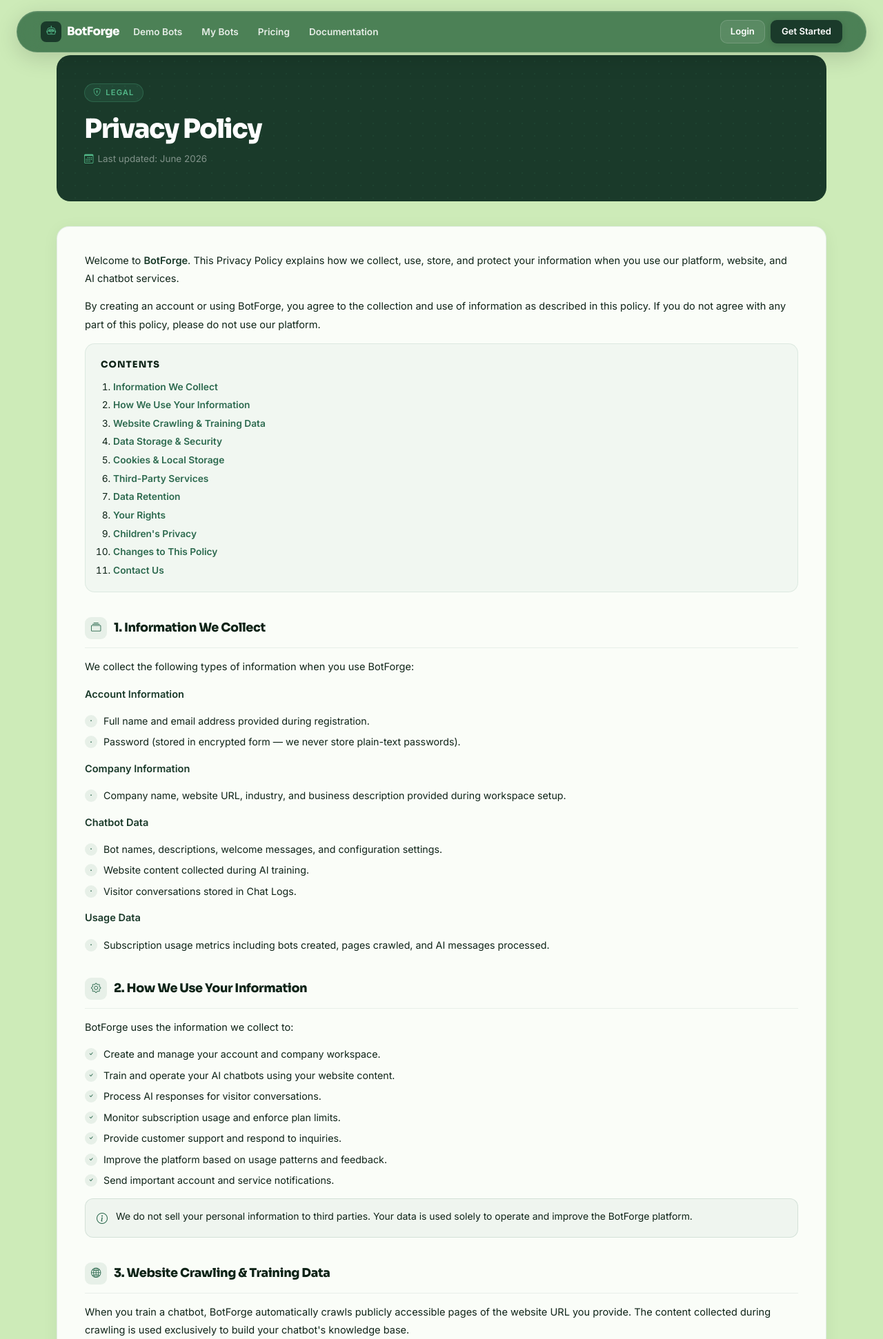
After one commit to Ashutosh010sharma/botforge, a Django app: page /privacy-policy in a window 1280 px wide. The commit adds this page. Shown: the top 1942 px of the page at 69% size. Run offline with Django 5.2, Linux system fonts and the light colour scheme; some libraries are stand-ins or nearby versions.

Commit message:
added privacy policies

```diff
--- /dev/null
+++ b/botforge/core/templates/core/privacy_policy.html
@@ -0,0 +1,546 @@
+{% extends 'base.html' %}
+
+{% block title %}
+Privacy Policy | BotForge
+{% endblock %}
+
+{% block internal_css %}
+<style>
+    /* ── Page layout ─────────────────────────────────────────── */
+    .privacy-page {
+        max-width: 820px;
+        margin: 0 auto;
+        padding: 48px 16px 80px;
+    }
+
+    /* ── Header ──────────────────────────────────────────────── */
+    .privacy-hero {
+        background: var(--forest);
+        border-radius: 20px;
+        padding: 40px 40px 36px;
+        margin-bottom: 36px;
+        position: relative;
+        overflow: hidden;
+    }
+    .privacy-hero::before {
+        content: '';
+        position: absolute;
+        inset: 0;
+        background-image: radial-gradient(rgba(82,183,136,0.07) 1px, transparent 1px);
+        background-size: 18px 18px;
+        pointer-events: none;
+    }
+    .privacy-hero > * { position: relative; z-index: 1; }
+
+    .privacy-eyebrow {
+        display: inline-flex;
+        align-items: center;
+        gap: 6px;
+        font-size: 0.7rem;
+        font-weight: 700;
+        letter-spacing: 0.1em;
+        text-transform: uppercase;
+        color: var(--mint);
+        background: rgba(82,183,136,0.12);
+        border: 1px solid rgba(82,183,136,0.25);
+        border-radius: 100px;
+        padding: 4px 12px;
+        margin-bottom: 16px;
+    }
+    .privacy-title {
+        font-family: 'Sora', sans-serif;
+        font-size: clamp(1.8rem, 3.5vw, 2.4rem);
+        font-weight: 800;
+        letter-spacing: -0.04em;
+        color: #fff;
+        margin-bottom: 10px;
+    }
+    .privacy-meta {
+        font-size: 0.84rem;
+        color: rgba(255,255,255,0.45);
+        display: flex;
+        align-items: center;
+        gap: 6px;
+    }
+    .privacy-meta i { color: var(--mint); }
+
+    /* ── Card shell ──────────────────────────────────────────── */
+    .privacy-card {
+        background: rgba(255,255,255,0.90);
+        border: 1px solid rgba(45,106,79,0.12);
+        border-radius: 18px;
+        padding: 36px 40px;
+        box-shadow: 0 4px 24px rgba(15,36,24,0.05);
+        margin-bottom: 20px;
+    }
+    @media (max-width: 575px) {
+        .privacy-hero { padding: 28px 22px; }
+        .privacy-card { padding: 24px 20px; }
+    }
+
+    /* ── TOC ─────────────────────────────────────────────────── */
+    .privacy-toc {
+        background: rgba(45,106,79,0.04);
+        border: 1px solid rgba(45,106,79,0.1);
+        border-radius: 14px;
+        padding: 20px 22px;
+        margin-bottom: 36px;
+    }
+    .privacy-toc-title {
+        font-family: 'Sora', sans-serif;
+        font-size: 0.82rem;
+        font-weight: 800;
+        text-transform: uppercase;
+        letter-spacing: 0.08em;
+        color: var(--muted);
+        margin-bottom: 12px;
+    }
+    .privacy-toc ol {
+        margin: 0;
+        padding-left: 18px;
+        display: flex;
+        flex-direction: column;
+        gap: 6px;
+    }
+    .privacy-toc ol li {
+        font-size: 0.86rem;
+        color: var(--muted);
+    }
+    .privacy-toc ol li a {
+        color: var(--emerald);
+        font-weight: 600;
+        text-decoration: none;
+        transition: color 0.15s;
+    }
+    .privacy-toc ol li a:hover { color: var(--forest); text-decoration: underline; }
+
+    /* ── Section headings ────────────────────────────────────── */
+    .privacy-section {
+        margin-bottom: 36px;
+    }
+    .privacy-section:last-child { margin-bottom: 0; }
+
+    .privacy-section-title {
+        display: flex;
+        align-items: center;
+        gap: 10px;
+        font-family: 'Sora', sans-serif;
+        font-size: 1.1rem;
+        font-weight: 800;
+        color: var(--text);
+        letter-spacing: -0.02em;
+        margin-bottom: 14px;
+        padding-bottom: 12px;
+        border-bottom: 1px solid rgba(45,106,79,0.09);
+    }
+    .privacy-section-icon {
+        width: 32px; height: 32px;
+        border-radius: 9px;
+        background: rgba(45,106,79,0.09);
+        color: var(--emerald);
+        display: flex; align-items: center; justify-content: center;
+        font-size: 0.9rem;
+        flex-shrink: 0;
+    }
+
+    /* ── Body text ───────────────────────────────────────────── */
+    .privacy-text {
+        font-size: 0.91rem;
+        line-height: 1.8;
+        color: var(--text);
+        margin: 0 0 14px;
+    }
+    .privacy-text:last-child { margin-bottom: 0; }
+    .privacy-text strong { color: var(--forest); font-weight: 700; }
+
+    /* ── List ────────────────────────────────────────────────── */
+    .privacy-list {
+        list-style: none;
+        margin: 10px 0 14px;
+        padding: 0;
+        display: flex;
+        flex-direction: column;
+        gap: 7px;
+    }
+    .privacy-list li {
+        display: flex;
+        align-items: flex-start;
+        gap: 9px;
+        font-size: 0.89rem;
+        line-height: 1.65;
+        color: var(--text);
+    }
+    .privacy-list .li-dot {
+        width: 18px; height: 18px;
+        border-radius: 50%;
+        background: rgba(45,106,79,0.09);
+        color: var(--emerald);
+        display: flex; align-items: center; justify-content: center;
+        font-size: 0.6rem;
+        flex-shrink: 0;
+        margin-top: 3px;
+    }
+
+    /* ── Callout ─────────────────────────────────────────────── */
+    .privacy-callout {
+        display: flex;
+        gap: 12px;
+        background: rgba(45,106,79,0.05);
+        border: 1px solid rgba(45,106,79,0.14);
+        border-radius: 12px;
+        padding: 14px 16px;
+        margin: 14px 0;
+        font-size: 0.87rem;
+        line-height: 1.65;
+        color: var(--text);
+    }
+    .privacy-callout i {
+        color: var(--emerald);
+        font-size: 1rem;
+        flex-shrink: 0;
+        margin-top: 1px;
+    }
+
+    /* ── Contact box at bottom ───────────────────────────────── */
+    .privacy-contact-box {
+        background: var(--forest);
+        border-radius: 16px;
+        padding: 26px 28px;
+        display: flex;
+        align-items: center;
+        justify-content: space-between;
+        gap: 16px;
+        flex-wrap: wrap;
+        position: relative;
+        overflow: hidden;
+        margin-top: 36px;
+    }
+    .privacy-contact-box::before {
+        content: '';
+        position: absolute;
+        inset: 0;
+        background-image: radial-gradient(rgba(82,183,136,0.07) 1px, transparent 1px);
+        background-size: 18px 18px;
+        pointer-events: none;
+    }
+    .privacy-contact-box > * { position: relative; z-index: 1; }
+    .privacy-contact-label {
+        font-size: 0.7rem;
+        font-weight: 700;
+        text-transform: uppercase;
+        letter-spacing: 0.09em;
+        color: rgba(82,183,136,0.7);
+        margin-bottom: 4px;
+    }
+    .privacy-contact-title {
+        font-family: 'Sora', sans-serif;
+        font-size: 1rem;
+        font-weight: 800;
+        color: #fff;
+        margin: 0;
+    }
+    .privacy-contact-btn {
+        display: inline-flex;
+        align-items: center;
+        gap: 7px;
+        background: var(--mint);
+        color: var(--forest-deep) !important;
+        font-family: 'Sora', sans-serif;
+        font-weight: 700;
+        font-size: 0.85rem;
+        padding: 9px 18px;
+        border-radius: 10px;
+        text-decoration: none;
+        transition: all 0.18s ease;
+        white-space: nowrap;
+    }
+    .privacy-contact-btn:hover {
+        background: #3fa876;
+        transform: translateY(-1px);
+        color: var(--forest-deep) !important;
+    }
+</style>
+{% endblock %}
+
+{% block content %}
+ <div class="container">
+<div class="privacy-page">
+
+    <!-- ── Hero ─────────────────────────────────────────────── -->
+    <div class="privacy-hero">
+        <div class="privacy-eyebrow"><i class="bi bi-shield-lock"></i> Legal</div>
+        <h1 class="privacy-title">Privacy Policy</h1>
+        <p class="privacy-meta">
+            <i class="bi bi-calendar3"></i>
+            Last updated: June 2026
+        </p>
+    </div>
+
+    <!-- ── Intro card ───────────────────────────────────────── -->
+    <div class="privacy-card">
+        <p class="privacy-text">
+            Welcome to <strong>BotForge</strong>. This Privacy Policy explains how we collect, use,
+            store, and protect your information when you use our platform, website, and AI chatbot
+            services.
+        </p>
+        <p class="privacy-text">
+            By creating an account or using BotForge, you agree to the collection and use of
+            information as described in this policy. If you do not agree with any part of this
+            policy, please do not use our platform.
+        </p>
+
+        <!-- Table of Contents -->
+        <div class="privacy-toc">
+            <div class="privacy-toc-title">Contents</div>
+            <ol>
+                <li><a href="#s1">Information We Collect</a></li>
+                <li><a href="#s2">How We Use Your Information</a></li>
+                <li><a href="#s3">Website Crawling & Training Data</a></li>
+                <li><a href="#s4">Data Storage & Security</a></li>
+                <li><a href="#s5">Cookies & Local Storage</a></li>
+                <li><a href="#s6">Third-Party Services</a></li>
+                <li><a href="#s7">Data Retention</a></li>
+                <li><a href="#s8">Your Rights</a></li>
+                <li><a href="#s9">Children's Privacy</a></li>
+                <li><a href="#s10">Changes to This Policy</a></li>
+                <li><a href="#s11">Contact Us</a></li>
+            </ol>
+        </div>
+
+        <!-- 1 -->
+        <div class="privacy-section" id="s1">
+            <h2 class="privacy-section-title">
+                <span class="privacy-section-icon"><i class="bi bi-collection"></i></span>
+                1. Information We Collect
+            </h2>
+            <p class="privacy-text">We collect the following types of information when you use BotForge:</p>
+            <p class="privacy-text"><strong>Account Information</strong></p>
+            <ul class="privacy-list">
+                <li><span class="li-dot"><i class="bi bi-dot"></i></span>Full name and email address provided during registration.</li>
+                <li><span class="li-dot"><i class="bi bi-dot"></i></span>Password (stored in encrypted form — we never store plain-text passwords).</li>
+            </ul>
+            <p class="privacy-text"><strong>Company Information</strong></p>
+            <ul class="privacy-list">
+                <li><span class="li-dot"><i class="bi bi-dot"></i></span>Company name, website URL, industry, and business description provided during workspace setup.</li>
+            </ul>
+            <p class="privacy-text"><strong>Chatbot Data</strong></p>
+            <ul class="privacy-list">
+                <li><span class="li-dot"><i class="bi bi-dot"></i></span>Bot names, descriptions, welcome messages, and configuration settings.</li>
+                <li><span class="li-dot"><i class="bi bi-dot"></i></span>Website content collected during AI training.</li>
+                <li><span class="li-dot"><i class="bi bi-dot"></i></span>Visitor conversations stored in Chat Logs.</li>
+            </ul>
+            <p class="privacy-text"><strong>Usage Data</strong></p>
+            <ul class="privacy-list">
+                <li><span class="li-dot"><i class="bi bi-dot"></i></span>Subscription usage metrics including bots created, pages crawled, and AI messages processed.</li>
+            </ul>
+        </div>
+
+        <!-- 2 -->
+        <div class="privacy-section" id="s2">
+            <h2 class="privacy-section-title">
+                <span class="privacy-section-icon"><i class="bi bi-gear"></i></span>
+                2. How We Use Your Information
+            </h2>
+            <p class="privacy-text">BotForge uses the information we collect to:</p>
+            <ul class="privacy-list">
+                <li><span class="li-dot"><i class="bi bi-check"></i></span>Create and manage your account and company workspace.</li>
+                <li><span class="li-dot"><i class="bi bi-check"></i></span>Train and operate your AI chatbots using your website content.</li>
+                <li><span class="li-dot"><i class="bi bi-check"></i></span>Process AI responses for visitor conversations.</li>
+                <li><span class="li-dot"><i class="bi bi-check"></i></span>Monitor subscription usage and enforce plan limits.</li>
+                <li><span class="li-dot"><i class="bi bi-check"></i></span>Provide customer support and respond to inquiries.</li>
+                <li><span class="li-dot"><i class="bi bi-check"></i></span>Improve the platform based on usage patterns and feedback.</li>
+                <li><span class="li-dot"><i class="bi bi-check"></i></span>Send important account and service notifications.</li>
+            </ul>
+            <div class="privacy-callout">
+                <i class="bi bi-info-circle"></i>
+                We do not sell your personal information to third parties. Your data is used solely to operate and improve the BotForge platform.
+            </div>
+        </div>
+
+        <!-- 3 -->
+        <div class="privacy-section" id="s3">
+            <h2 class="privacy-section-title">
+                <span class="privacy-section-icon"><i class="bi bi-globe2"></i></span>
+                3. Website Crawling &amp; Training Data
+            </h2>
+            <p class="privacy-text">
+                When you train a chatbot, BotForge automatically crawls publicly accessible pages of
+                the website URL you provide. The content collected during crawling is used exclusively
+                to build your chatbot's knowledge base.
+            </p>
+            <ul class="privacy-list">
+                <li><span class="li-dot"><i class="bi bi-check"></i></span>Only publicly accessible pages are processed — password-protected or private pages are not collected.</li>
+                <li><span class="li-dot"><i class="bi bi-check"></i></span>Crawled content is stored in an isolated knowledge base specific to your chatbot.</li>
+                <li><span class="li-dot"><i class="bi bi-check"></i></span>Your training data is never shared with or used by other users' chatbots.</li>
+                <li><span class="li-dot"><i class="bi bi-check"></i></span>You may remove crawled content at any time by deleting your chatbot's knowledge base.</li>
+            </ul>
+        </div>
+
+        <!-- 4 -->
+        <div class="privacy-section" id="s4">
+            <h2 class="privacy-section-title">
+                <span class="privacy-section-icon"><i class="bi bi-shield-lock"></i></span>
+                4. Data Storage &amp; Security
+            </h2>
+            <p class="privacy-text">
+                BotForge takes reasonable technical and organizational measures to protect your data
+                from unauthorized access, loss, or misuse.
+            </p>
+            <ul class="privacy-list">
+                <li><span class="li-dot"><i class="bi bi-check"></i></span>All communication between your browser and BotForge uses HTTPS encryption.</li>
+                <li><span class="li-dot"><i class="bi bi-check"></i></span>Passwords are stored using strong cryptographic hashing — plain-text passwords are never stored.</li>
+                <li><span class="li-dot"><i class="bi bi-check"></i></span>Each company workspace is isolated — data from one account cannot be accessed by another.</li>
+                <li><span class="li-dot"><i class="bi bi-check"></i></span>Chatbot knowledge bases are stored securely and accessed only during live conversations.</li>
+            </ul>
+            <div class="privacy-callout">
+                <i class="bi bi-exclamation-triangle"></i>
+                While we implement industry-standard security measures, no system is completely immune to risk. We encourage you to use strong passwords and keep your account credentials secure.
+            </div>
+        </div>
+
+        <!-- 5 -->
+        <div class="privacy-section" id="s5">
+            <h2 class="privacy-section-title">
+                <span class="privacy-section-icon"><i class="bi bi-browser-chrome"></i></span>
+                5. Cookies &amp; Local Storage
+            </h2>
+            <p class="privacy-text">
+                BotForge and the chat widget use browser-based storage to improve the user experience.
+            </p>
+            <ul class="privacy-list">
+                <li><span class="li-dot"><i class="bi bi-dot"></i></span><strong>Session Cookies:</strong> Used to maintain your login session on the BotForge dashboard.</li>
+                <li><span class="li-dot"><i class="bi bi-dot"></i></span><strong>Widget Local Storage:</strong> The chat widget stores a unique session identifier in the visitor's browser to maintain conversation continuity during a single visit.</li>
+            </ul>
+            <p class="privacy-text">
+                These identifiers do not contain personally identifiable information and are used only
+                to associate chat messages within the same session.
+            </p>
+        </div>
+
+        <!-- 6 -->
+        <div class="privacy-section" id="s6">
+            <h2 class="privacy-section-title">
+                <span class="privacy-section-icon"><i class="bi bi-box-arrow-up-right"></i></span>
+                6. Third-Party Services
+            </h2>
+            <p class="privacy-text">
+                BotForge uses third-party services to operate the platform. These services may process
+                data as part of delivering AI capabilities, hosting, and infrastructure.
+            </p>
+            <ul class="privacy-list">
+                <li><span class="li-dot"><i class="bi bi-dot"></i></span><strong>AI Providers:</strong> Visitor questions and relevant context are processed by AI language model providers to generate responses.</li>
+                <li><span class="li-dot"><i class="bi bi-dot"></i></span><strong>Cloud Hosting:</strong> BotForge is hosted on cloud infrastructure providers that adhere to industry-standard security practices.</li>
+            </ul>
+            <p class="privacy-text">
+                We work only with reputable third-party providers and take reasonable steps to ensure
+                your data is handled responsibly.
+            </p>
+        </div>
+
+        <!-- 7 -->
+        <div class="privacy-section" id="s7">
+            <h2 class="privacy-section-title">
+                <span class="privacy-section-icon"><i class="bi bi-clock-history"></i></span>
+                7. Data Retention
+            </h2>
+            <p class="privacy-text">We retain your data for as long as your account is active or as needed to provide services.</p>
+            <ul class="privacy-list">
+                <li><span class="li-dot"><i class="bi bi-dot"></i></span><strong>Account Data:</strong> Retained while your account remains active.</li>
+                <li><span class="li-dot"><i class="bi bi-dot"></i></span><strong>Chatbot Knowledge:</strong> Retained until you delete the chatbot or remove the knowledge base.</li>
+                <li><span class="li-dot"><i class="bi bi-dot"></i></span><strong>Chat Logs:</strong> Retained until you clear them from the Danger Zone settings.</li>
+            </ul>
+            <p class="privacy-text">
+                You may request deletion of your account and associated data at any time by contacting support.
+            </p>
+        </div>
+
+        <!-- 8 -->
+        <div class="privacy-section" id="s8">
+            <h2 class="privacy-section-title">
+                <span class="privacy-section-icon"><i class="bi bi-person-check"></i></span>
+                8. Your Rights
+            </h2>
+            <p class="privacy-text">Depending on your location, you may have the following rights regarding your personal data:</p>
+            <ul class="privacy-list">
+                <li><span class="li-dot"><i class="bi bi-check"></i></span><strong>Access:</strong> Request a copy of the personal data we hold about you.</li>
+                <li><span class="li-dot"><i class="bi bi-check"></i></span><strong>Correction:</strong> Request correction of inaccurate or incomplete information.</li>
+                <li><span class="li-dot"><i class="bi bi-check"></i></span><strong>Deletion:</strong> Request deletion of your account and associated data.</li>
+                <li><span class="li-dot"><i class="bi bi-check"></i></span><strong>Portability:</strong> Request your data in a structured, commonly used format.</li>
+                <li><span class="li-dot"><i class="bi bi-check"></i></span><strong>Objection:</strong> Object to specific uses of your data where applicable.</li>
+            </ul>
+            <p class="privacy-text">To exercise any of these rights, please contact us using the information provided below.</p>
+        </div>
+
+        <!-- 9 -->
+        <div class="privacy-section" id="s9">
+            <h2 class="privacy-section-title">
+                <span class="privacy-section-icon"><i class="bi bi-person-heart"></i></span>
+                9. Children's Privacy
+            </h2>
+            <p class="privacy-text">
+                BotForge is intended for use by businesses and is not directed at children under the
+                age of 13. We do not knowingly collect personal information from children. If you
+                believe a child has provided us with personal information, please contact us immediately.
+            </p>
+        </div>
+
+        <!-- 10 -->
+        <div class="privacy-section" id="s10">
+            <h2 class="privacy-section-title">
+                <span class="privacy-section-icon"><i class="bi bi-arrow-clockwise"></i></span>
+                10. Changes to This Policy
+            </h2>
+            <p class="privacy-text">
+                We may update this Privacy Policy from time to time to reflect changes in our practices
+                or for legal, operational, or regulatory reasons. When we update this policy, we will
+                revise the "Last updated" date at the top of this page.
+            </p>
+            <p class="privacy-text">
+                We encourage you to review this policy periodically. Your continued use of BotForge
+                after any changes indicates your acceptance of the updated policy.
+            </p>
+        </div>
+
+        <!-- 11 -->
+        <div class="privacy-section" id="s11">
+            <h2 class="privacy-section-title">
+                <span class="privacy-section-icon"><i class="bi bi-envelope"></i></span>
+                11. Contact Us
+            </h2>
+            <p class="privacy-text">
+                If you have any questions, concerns, or requests regarding this Privacy Policy or how
+                we handle your data, please contact us.
+            </p>
+        </div>
+
+        <!-- Contact box -->
+        <div class="privacy-contact-box">
+            <div>
+                <div class="privacy-contact-label">Get in touch</div>
+                <h4 class="privacy-contact-title">Questions about your privacy?</h4>
+            </div>
+            <a href="mailto:ashutosh010sharma@gmail.com" class="privacy-contact-btn">
+                <i class="bi bi-envelope"></i> Contact Support
+            </a>
+        </div>
+
+    </div>
+
+</div>
+</div>
+{% endblock %}
+
+{% block internal_js %}
+<script>
+    // Smooth scroll for TOC links
+    document.querySelectorAll('.privacy-toc a[href^="#"]').forEach(anchor => {
+        anchor.addEventListener('click', function(e) {
+            e.preventDefault();
+            const target = document.querySelector(this.getAttribute('href'));
+            if (target) {
+                target.scrollIntoView({ behavior: 'smooth', block: 'start' });
+            }
+        });
+    });
+</script>
+{% endblock %}
--- /dev/null
+++ b/botforge/core/templates/core/terms_and_conditions.html
@@ -0,0 +1 @@
+h1
--- a/botforge/core/urls.py
+++ b/botforge/core/urls.py
@@ -1,7 +1,9 @@
 from django.urls import path
-from .views import home
+from . import views
 
 
 urlpatterns=[
-    path('',home, name='home')
+    path('',views.home, name='home'),
+    path('privacy-policy',views.privacy_policy, name='privacy_policy'),
+    path('terms-and-conditions',views.terms_and_conditions, name='terms_and_conditions')
 ]
--- a/botforge/core/views.py
+++ b/botforge/core/views.py
@@ -4,3 +4,9 @@ from django.shortcuts import render
 def home(request):
 
     return render(request,"core/home.html")
+
+def privacy_policy(request):
+     return render(request,"core/privacy_policy.html")
+
+def terms_and_conditions(request):
+     return render(request,"core/terms_and_conditions.html")
--- a/botforge/templates/partials/footer.html
+++ b/botforge/templates/partials/footer.html
@@ -78,7 +78,7 @@
                     <li>
 
                         <a
-                            href="#"
+                            href="{% url 'privacy_policy' %}"
                             class="footer-link"
                         >
                             Privacy Policy
@@ -89,7 +89,7 @@
                     <li>
 
                         <a
-                            href="#"
+                            href="{% url 'terms_and_conditions' %}"
                             class="footer-link"
                         >
                             Terms & Conditions
```
